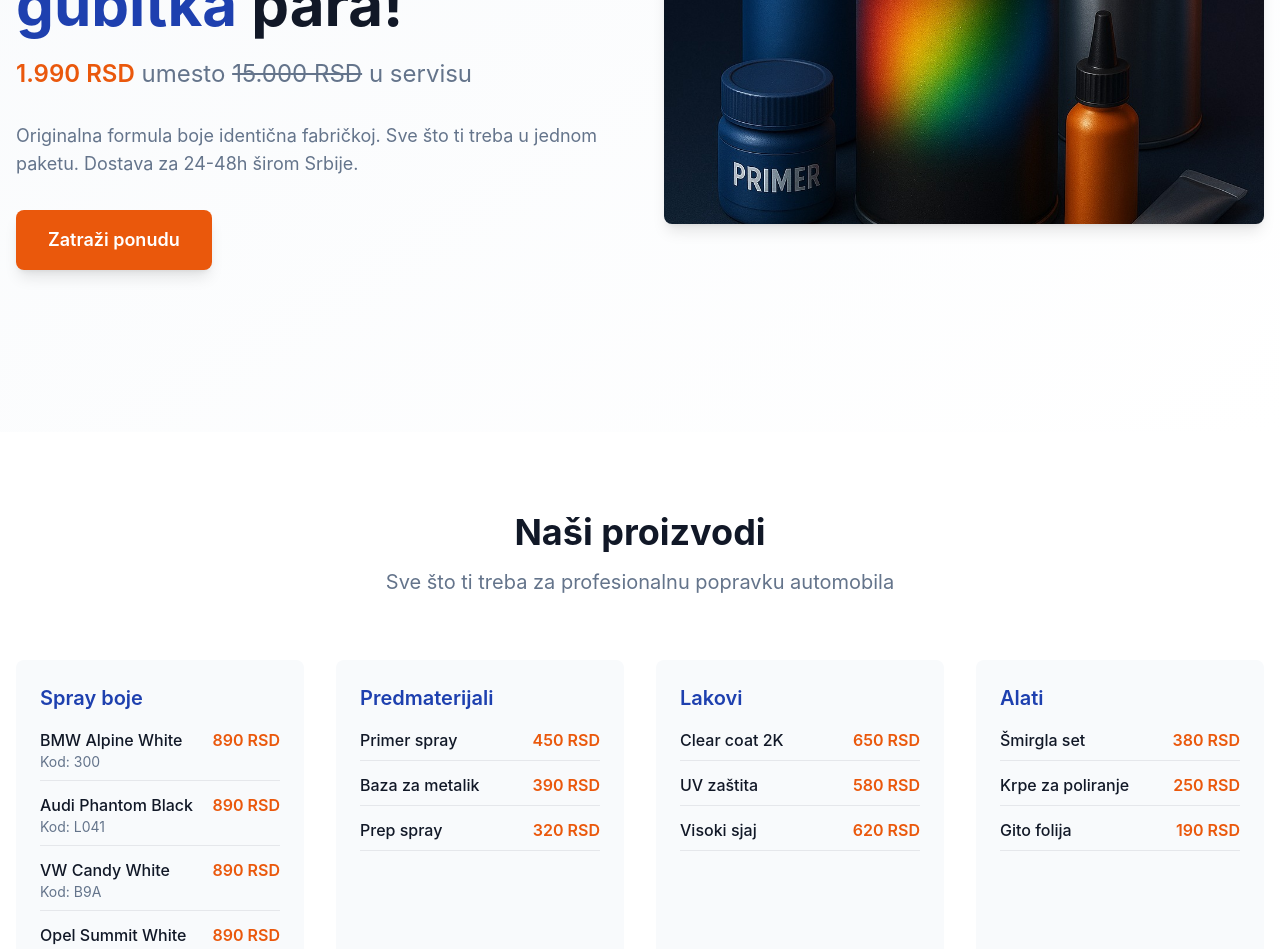
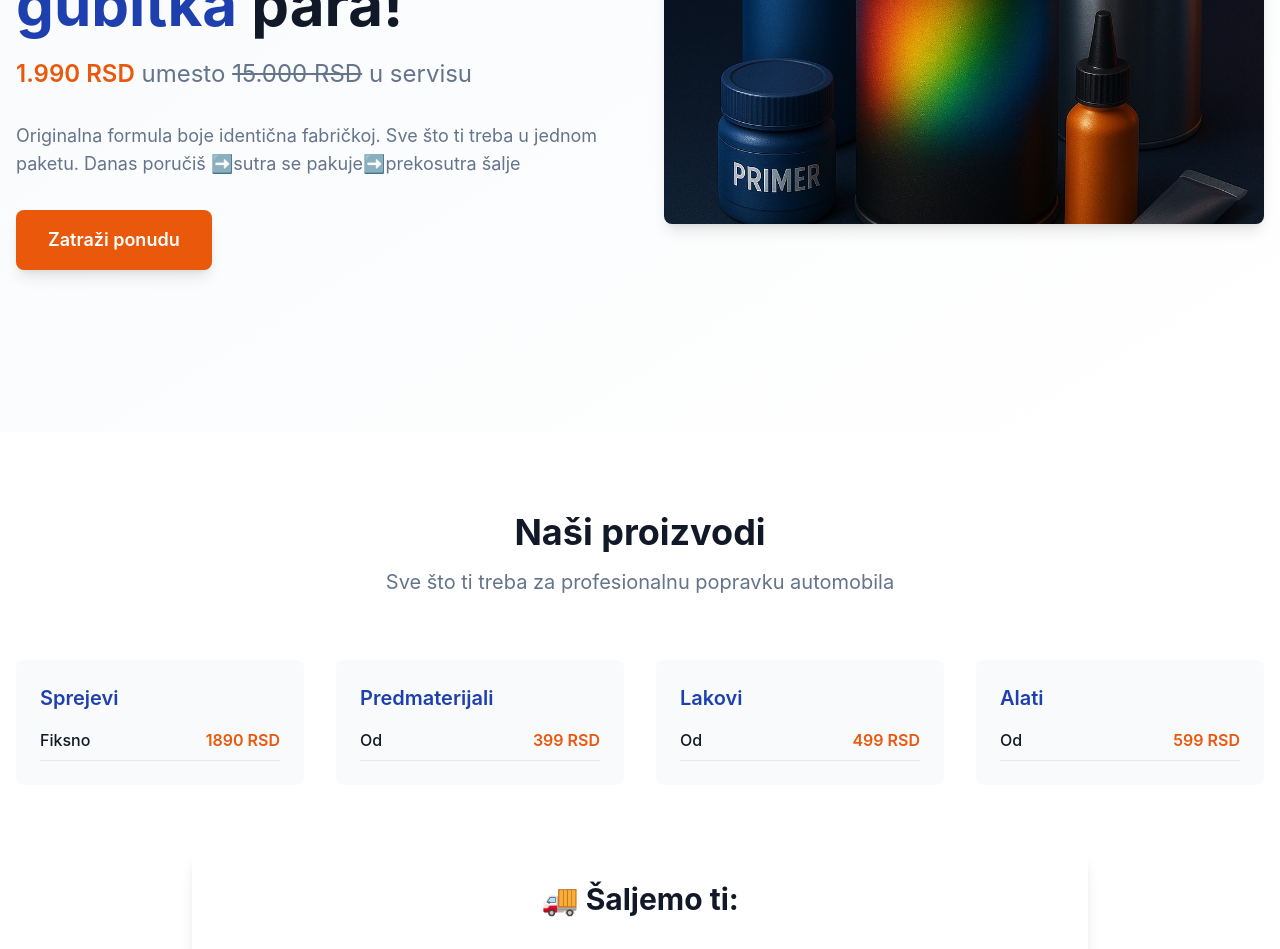
Before and after one commit to nikolalazarevic011/BojaPoKodu2, a React (Vite) app: page / in a window 1280 px wide. Shown: the part 440-1389 px from the top of the page. Built offline with nearby package versions, Linux system fonts and the light colour scheme.

Commit message:
v2, rade ispravka

```diff
--- a/src/components/Contact.jsx
+++ b/src/components/Contact.jsx
@@ -1,18 +1,18 @@
-import { useState } from 'react';
+import { useState } from "react";
 
 function Contact() {
     const [formData, setFormData] = useState({
-    name: '',
-    email: '',
-    address: '',
-    colorCode: '',
-    damageDescription: ''
+        name: "",
+        email: "",
+        address: "",
+        colorCode: "",
+        damageDescription: "",
     });
 
     const handleChange = (e) => {
         setFormData({
             ...formData,
-      [e.target.name]: e.target.value
+            [e.target.name]: e.target.value,
         });
     };
 
@@ -29,7 +29,7 @@
 Ime: ${formData.name}
 Email: ${formData.email}
 Adresa: ${formData.address}
-${formData.colorCode ? `Kod boje: ${formData.colorCode}` : 'Kod boje: Nepoznat'}
+${formData.colorCode ? `Kod boje: ${formData.colorCode}` : "Kod boje: Nepoznat"}
 
 Opis:
 ${formData.damageDescription}
@@ -40,7 +40,9 @@
     `.trim();
 
         // Create mailto link
-    const mailtoLink = `mailto:bojapokodu@proton.me?subject=${encodeURIComponent(subject)}&body=${encodeURIComponent(body)}`;
+        const mailtoLink = `mailto:bojapokodu@proton.me?subject=${encodeURIComponent(
+            subject
+        )}&body=${encodeURIComponent(body)}`;
 
         // Open default email app
         window.location.href = mailtoLink;
@@ -54,7 +56,8 @@
                         Zatraži ponudu
                     </h2>
                     <p className="text-xl text-auto-gray">
-            Pošalji nam detalje i dobićeš personalizovanu ponudu za 24h
+                        Pošalji nam detalje i dobićeš personalizovanu ponudu za
+                        24h
                     </p>
                 </div>
 
@@ -107,7 +110,6 @@
                                 />
                             </div>
 
-
                             <div>
                                 <label className="block text-sm font-medium text-gray-700 mb-2">
                                     Kod boje
@@ -158,8 +160,12 @@
                                         📧
                                     </div>
                                     <div>
-                    <p className="font-medium text-gray-900">Email</p>
-                    <p className="text-auto-gray">bojapokodu@proton.me</p>
+                                        <p className="font-medium text-gray-900">
+                                            Email
+                                        </p>
+                                        <p className="text-auto-gray">
+                                            bojapokodu@proton.me
+                                        </p>
                                     </div>
                                 </div>
                                 <div className="flex items-center">
@@ -167,8 +173,12 @@
                                         🕒
                                     </div>
                                     <div>
-                    <p className="font-medium text-gray-900">Radno vreme</p>
-                    <p className="text-auto-gray">Pon-Pet: 8:00-17:00</p>
+                                        <p className="font-medium text-gray-900">
+                                            Radno vreme
+                                        </p>
+                                        <p className="text-auto-gray">
+                                            Pon-Pet: 8:00-17:00
+                                        </p>
                                     </div>
                                 </div>
                             </div>
@@ -185,11 +195,15 @@
                                 </li>
                                 <li className="flex items-center">
                                     <span className="mr-3">✓</span>
-                  Brza dostava 24-48h
+                                    Danas poručiš ➡️sutra se pakuje➡️prekosutra šalje
                                 </li>
                                 <li className="flex items-center">
                                     <span className="mr-3">✓</span>
                                     Garancija na kvalitet
+                                </li>
+                                <li className="flex items-center">
+                                    <span className="mr-3">✓</span>
+                                    Besplatna dostava na artikle preko 3500 din{" "}
                                 </li>
                             </ul>
                         </div>
--- a/src/components/Footer.jsx
+++ b/src/components/Footer.jsx
@@ -8,15 +8,21 @@
               Boja po Kodu
             </h3>
             <p className="text-gray-400 mb-4">
-              Originalni automobilski lakovi i materijali za DIY popravke.
+              Originalni automobilski lakovi i materijali za popravke.
               Uštedite novac i popravite auto sami!
             </p>
             <div className="flex space-x-4">
-              <a href="https://www.instagram.com/bojapokodu" target="_blank" rel="noopener noreferrer" className="text-gray-400 hover:text-white transition-colors">
-                📸 Instagram
+              <a href="https://www.instagram.com/bojapokodu" target="_blank" rel="noopener noreferrer" className="flex items-center text-gray-400 hover:text-white transition-colors">
+                <svg className="w-5 h-5 mr-2" fill="currentColor" viewBox="0 0 24 24">
+                  <path d="M12 2.163c3.204 0 3.584.012 4.85.07 3.252.148 4.771 1.691 4.919 4.919.058 1.265.069 1.645.069 4.849 0 3.205-.012 3.584-.069 4.849-.149 3.225-1.664 4.771-4.919 4.919-1.266.058-1.644.07-4.85.07-3.204 0-3.584-.012-4.849-.07-3.26-.149-4.771-1.699-4.919-4.92-.058-1.265-.07-1.644-.07-4.849 0-3.204.013-3.583.07-4.849.149-3.227 1.664-4.771 4.919-4.919 1.266-.057 1.645-.069 4.849-.069zm0-2.163c-3.259 0-3.667.014-4.947.072-4.358.2-6.78 2.618-6.98 6.98-.059 1.281-.073 1.689-.073 4.948 0 3.259.014 3.668.072 4.948.2 4.358 2.618 6.78 6.98 6.98 1.281.058 1.689.072 4.948.072 3.259 0 3.668-.014 4.948-.072 4.354-.2 6.782-2.618 6.979-6.98.059-1.28.073-1.689.073-4.948 0-3.259-.014-3.667-.072-4.947-.196-4.354-2.617-6.78-6.979-6.98-1.281-.059-1.69-.073-4.949-.073zm0 5.838c-3.403 0-6.162 2.759-6.162 6.162s2.759 6.163 6.162 6.163 6.162-2.759 6.162-6.163c0-3.403-2.759-6.162-6.162-6.162zm0 10.162c-2.209 0-4-1.79-4-4 0-2.209 1.791-4 4-4s4 1.791 4 4c0 2.21-1.791 4-4 4zm6.406-11.845c-.796 0-1.441.645-1.441 1.44s.645 1.44 1.441 1.44c.795 0 1.439-.645 1.439-1.44s-.644-1.44-1.439-1.44z"/>
+                </svg>
+                Instagram
               </a>
-              <a href="https://www.tiktok.com/@bojapokodu" target="_blank" rel="noopener noreferrer" className="text-gray-400 hover:text-white transition-colors">
-                🎵 TikTok
+              <a href="https://www.tiktok.com/@bojapokodu" target="_blank" rel="noopener noreferrer" className="flex items-center text-gray-400 hover:text-white transition-colors">
+                <svg className="w-5 h-5 mr-2" fill="currentColor" viewBox="0 0 24 24">
+                  <path d="M19.59 6.69a4.83 4.83 0 0 1-3.77-4.25V2h-3.45v13.67a2.89 2.89 0 0 1-5.2 1.74 2.89 2.89 0 0 1 2.31-4.64 2.93 2.93 0 0 1 .88.13V9.4a6.84 6.84 0 0 0-1-.05A6.33 6.33 0 0 0 5 20.1a6.34 6.34 0 0 0 10.86-4.43v-7a8.16 8.16 0 0 0 4.77 1.52v-3.4a4.85 4.85 0 0 1-1-.1z"/>
+                </svg>
+                TikTok
               </a>
             </div>
           </div>
@@ -64,7 +70,7 @@
 
         <div className="border-t border-gray-800 mt-8 pt-8 flex flex-col md:flex-row justify-between items-center">
           <p className="text-gray-400 text-sm">
-            © 2024 Boja po Kodu. Sva prava zadržana.
+            © 2025 Boja po Kodu. Sva prava zadržana.
           </p>
           <p className="text-gray-400 text-sm mt-4 md:mt-0">
             Napravljeno od strane <a href="https://www.nikola-apps.com" target="_blank" rel="noopener noreferrer" className="hover:text-white transition-colors">nikola-apps</a>
--- a/src/components/Hero.jsx
+++ b/src/components/Hero.jsx
@@ -13,7 +13,7 @@
             </p>
             <p className="text-lg text-auto-gray mb-8">
               Originalna formula boje identična fabričkoj. Sve što ti treba u jednom paketu.
-              Dostava za 24-48h širom Srbije.
+              Danas poručiš ➡️sutra se pakuje➡️prekosutra šalje
             </p>
             <button
               onClick={() => document.getElementById('contact').scrollIntoView({ behavior: 'smooth' })}
--- a/src/components/Pricing.jsx
+++ b/src/components/Pricing.jsx
@@ -51,7 +51,8 @@
                             </li>
                             <li className="flex items-center">
                                 <span className="text-green-500 mr-3">✓</span>
-                                Dostava za 24-48h
+                                Danas poručiš ➡️sutra se pakuje➡️prekosutra
+                                šalje
                             </li>
 
                             <li className="flex items-center">
@@ -76,7 +77,7 @@
                     <div className="bg-gray-50 rounded-xl p-8 border border-gray-200">
                         <div className="text-center mb-6">
                             <h3 className="text-2xl font-bold text-gray-900 mb-2">
-                                Autolakirnica
+                                Autofarbara
                             </h3>
                             <div className="text-4xl font-bold text-gray-600 mb-2">
                                 15.000+ RSD
@@ -132,7 +133,7 @@
 
                 <div className="text-center mt-12 bg-auto-light rounded-xl p-8 max-w-2xl mx-auto">
                     <h3 className="text-2xl font-bold text-gray-900 mb-4">
-                        Uštediš{" "}
+                        Uštediš
                         <span className="text-auto-orange">13.000+ RSD</span>
                     </h3>
                     <p className="text-auto-gray text-lg">
--- a/src/components/Process.jsx
+++ b/src/components/Process.jsx
@@ -8,7 +8,7 @@
     },
     {
       step: "02",
-      title: "Dobij komplet",
+      title: "Dobijaš komplet",
       description: "Mi ti pošaljemo tačnu boju u spreju + sve što ti treba za kvalitetnu popravku -  Isporuka za 24–48h širom Srbije!",
       icon: "📦"
     },
@@ -61,11 +61,11 @@
               Gde da pronađem kod boje?
             </h3>
             <p className="text-auto-gray mb-4">
-              Kod boje se obično nalazi na naljepnici u odjeljku motora,
+              Kod boje se obično nalazi na nalepnici u odeljku motora,
               na vratima vozača ili u prtljažniku. Izgledaju kao: <strong>L041, B9A, 300</strong>
             </p>
             <p className="text-sm text-auto-gray">
-              Nisi siguran? Pošalji nam fotografiju naljepnice i mi ćemo ti pomoći!
+              Nisi siguran? Pošalji nam fotografiju nalepnice i mi ćemo ti pomoći!
             </p>
           </div>
         </div>
--- a/src/components/Products.jsx
+++ b/src/components/Products.jsx
@@ -1,36 +1,31 @@
 function Products() {
   const products = [
     {
-      category: "Spray boje",
+      category: "Sprejevi",
       items: [
-        { name: "BMW Alpine White", code: "300", price: "890 RSD" },
-        { name: "Audi Phantom Black", code: "L041", price: "890 RSD" },
-        { name: "VW Candy White", code: "B9A", price: "890 RSD" },
-        { name: "Opel Summit White", code: "GAZ", price: "890 RSD" }
+        { name: "Fiksno", price: "1890 RSD" },
+
       ]
     },
     {
       category: "Predmaterijali",
       items: [
-        { name: "Primer spray", price: "450 RSD" },
-        { name: "Baza za metalik", price: "390 RSD" },
-        { name: "Prep spray", price: "320 RSD" }
+        { name: "Od", price: "399 RSD" },
+
       ]
     },
     {
       category: "Lakovi",
       items: [
-        { name: "Clear coat 2K", price: "650 RSD" },
-        { name: "UV zaštita", price: "580 RSD" },
-        { name: "Visoki sjaj", price: "620 RSD" }
+         { name: "Od", price: "499 RSD" },
+
       ]
     },
     {
       category: "Alati",
       items: [
-        { name: "Šmirgla set", price: "380 RSD" },
-        { name: "Krpe za poliranje", price: "250 RSD" },
-        { name: "Gito folija", price: "190 RSD" }
+         { name: "Od", price: "599 RSD" },
+
       ]
     }
   ];
```
Lines whose indentation alone changed are shown as unchanged.
